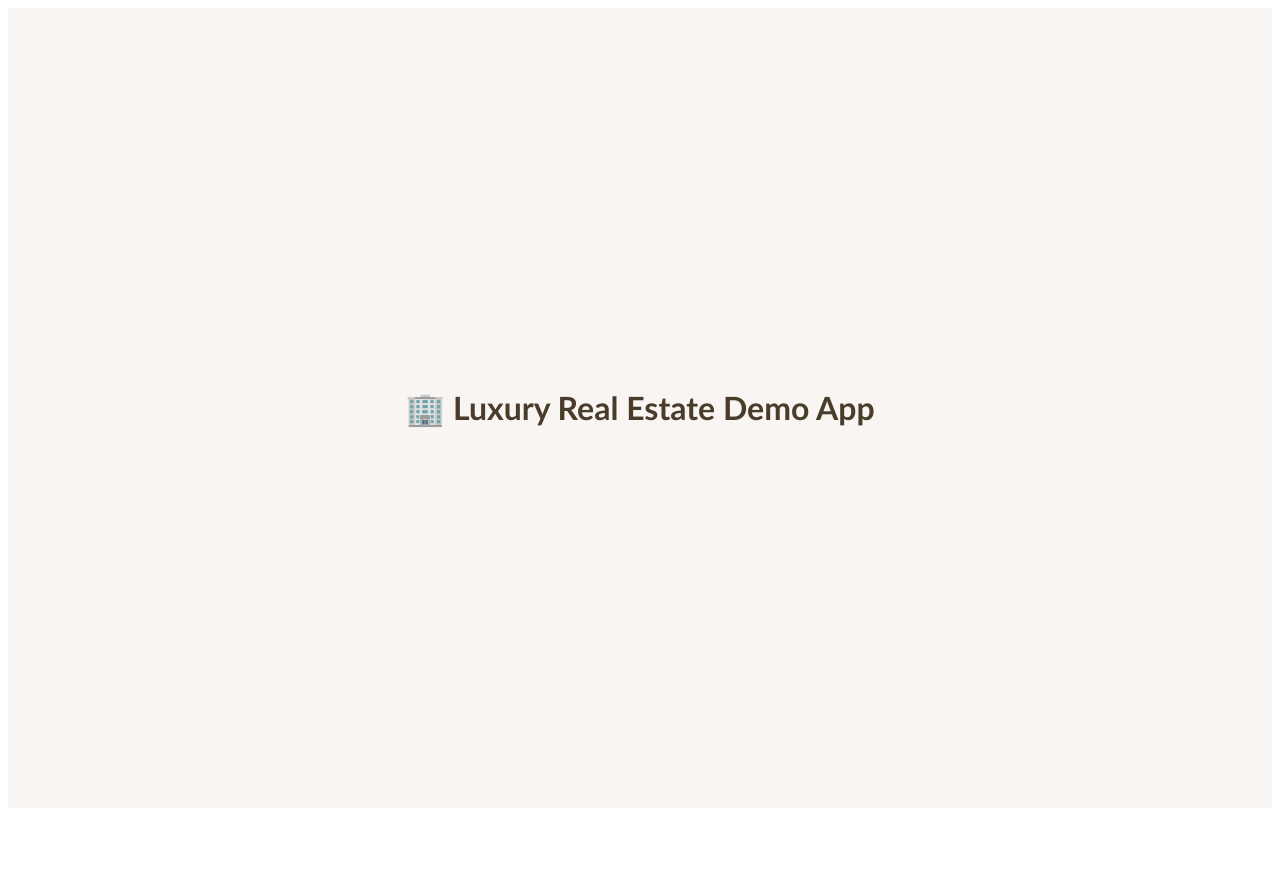
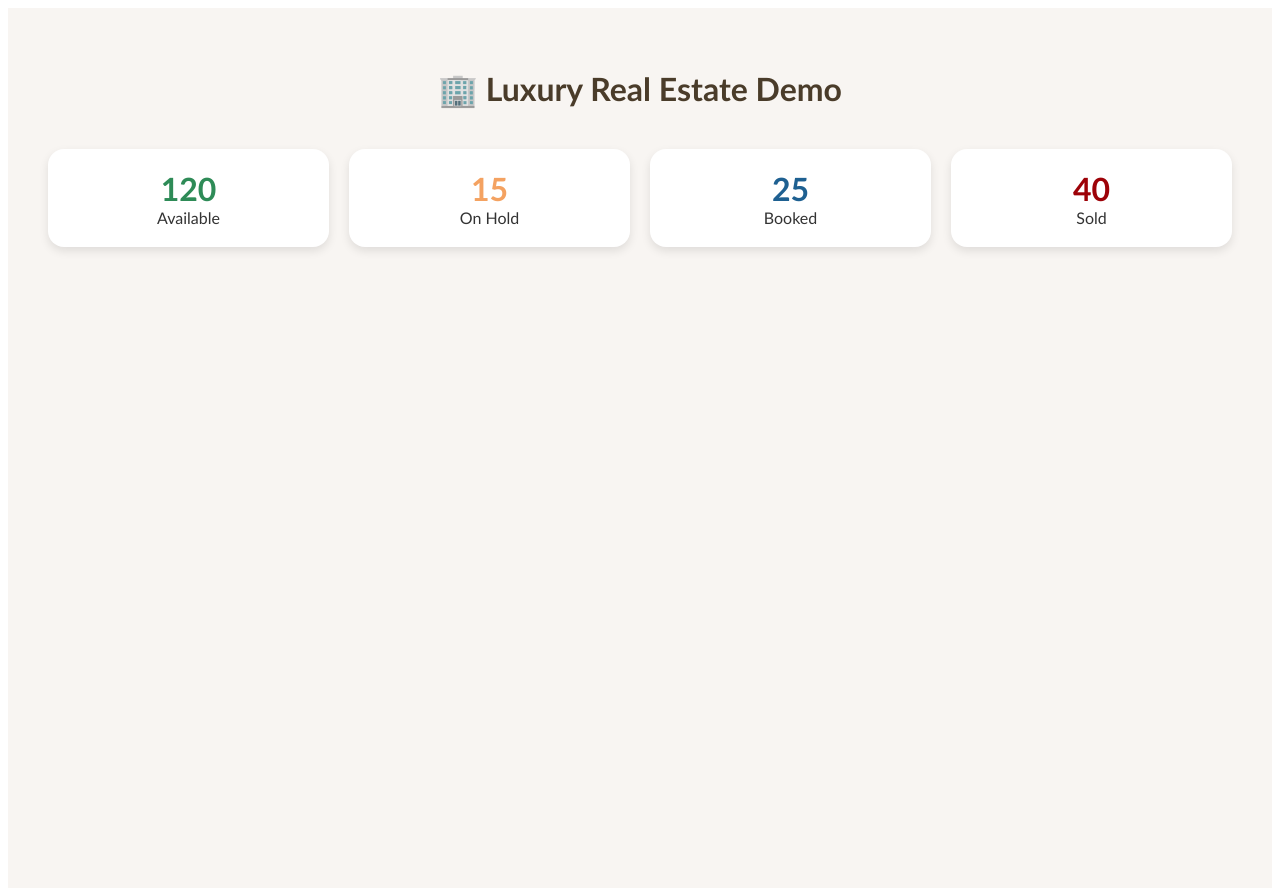
Before and after one commit to rehanquadri-uae/luxury-real-estate-demo, a Next.js app: page / in a window 1280 px wide. Before the commit the page ends 816 px from the top, so only its background shows below. Built offline with nearby package versions, Linux system fonts and the light colour scheme.

Commit message:
feat: add dashboard homepage with counters

```diff
--- a/pages/index.js
+++ b/pages/index.js
@@ -1,16 +1,42 @@
 export default function Home() {
+  const stats = [
+    { label: "Available", value: 120, color: "#2e8b57" },
+    { label: "On Hold", value: 15, color: "#f4a261" },
+    { label: "Booked", value: 25, color: "#1e6091" },
+    { label: "Sold", value: 40, color: "#9d0208" }
+  ];
+
   return (
-    <div style={{
-      display: "flex",
-      justifyContent: "center",
-      alignItems: "center",
-      height: "100vh",
+    <main style={{
       fontFamily: "Optima, sans-serif",
-      backgroundColor: "#f8f5f2"
+      padding: "40px",
+      backgroundColor: "#f8f5f2",
+      minHeight: "100vh"
     }}>
-      <h1 style={{ color: "#4a3c2a" }}>
-        🏢 Luxury Real Estate Demo App
+      <h1 style={{ color: "#4a3c2a", textAlign: "center", marginBottom: "40px" }}>
+        🏢 Luxury Real Estate Demo
       </h1>
-    </div>
+
+      <div style={{
+        display: "grid",
+        gridTemplateColumns: "repeat(auto-fit, minmax(200px, 1fr))",
+        gap: "20px"
+      }}>
+        {stats.map((item) => (
+          <div key={item.label} style={{
+            background: "white",
+            padding: "20px",
+            borderRadius: "16px",
+            textAlign: "center",
+            boxShadow: "0 4px 10px rgba(0,0,0,0.1)"
+          }}>
+            <h2 style={{ color: item.color, fontSize: "2rem", margin: 0 }}>
+              {item.value}
+            </h2>
+            <p style={{ margin: 0, color: "#333" }}>{item.label}</p>
+          </div>
+        ))}
+      </div>
+    </main>
   );
 }
```
